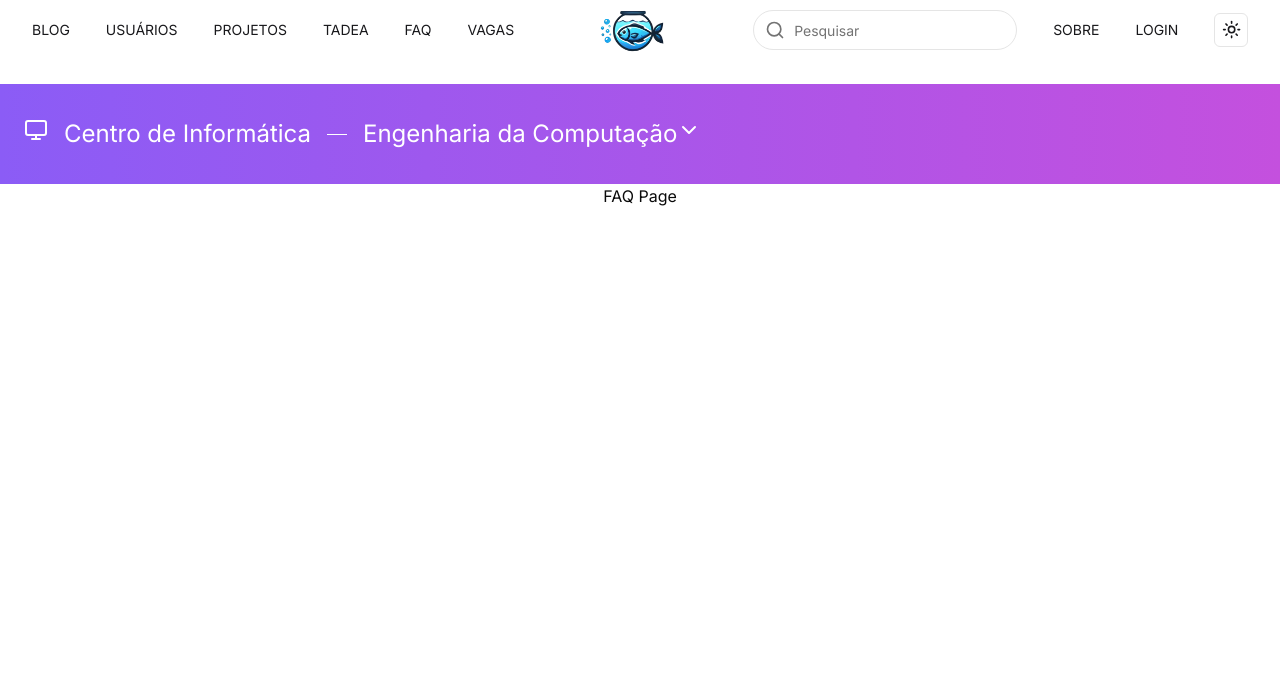
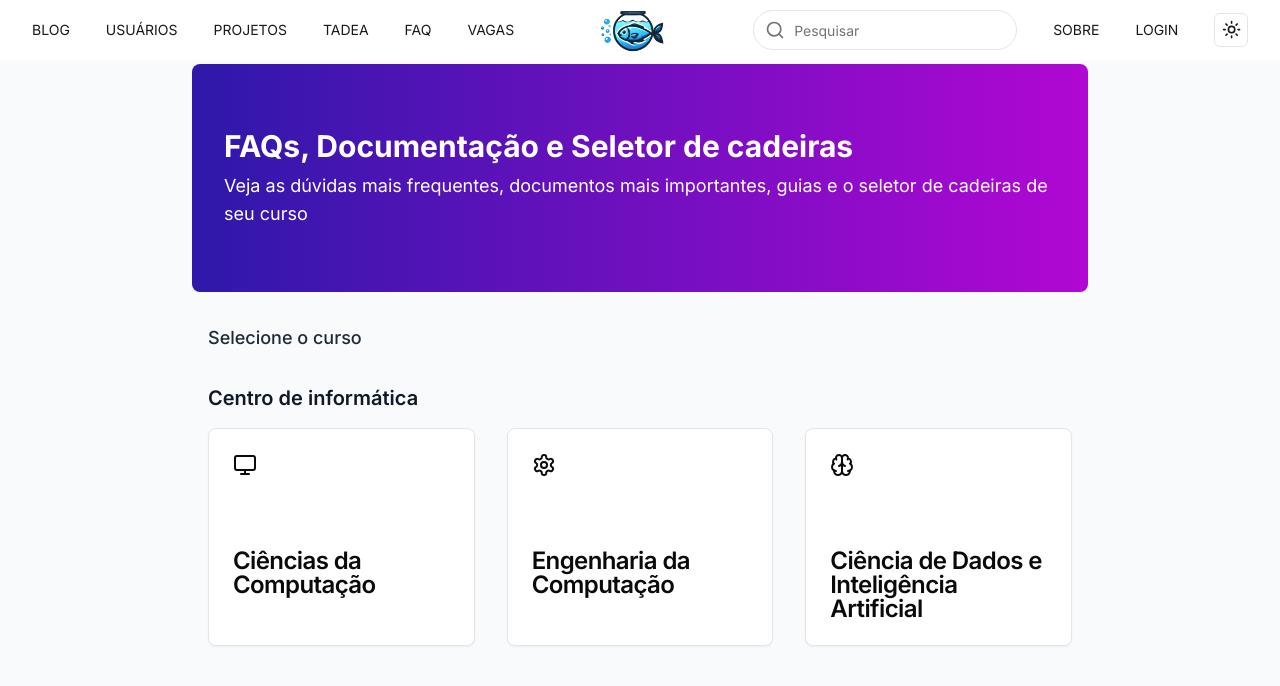
Before and after one commit to ralfferreira/aquario, a Next.js app in the folder frontend/: page /faq in a window 1280 px wide. Shown: the top 686 px of the page. Built offline with nearby package versions, Linux system fonts and the light colour scheme.

Commit message:
Development of the FAQ Page.

```diff
--- a/frontend/src/app/faq/page.tsx
+++ b/frontend/src/app/faq/page.tsx
@@ -1,20 +1,24 @@
-"use client"
+"use client";
 
-import GradientHeaderComponent from "@/components/Shared/GradientHeader";
-import MarkdownRenderer from "@/components/Shared/MarkdownRender";
-import GuideIndex from "@/components/Shared/GuideIndex";
+import CourseCard from "@/components/Pages/Guias/cousersCard";
 
 export default function Guias() {
   return (
-    <main className="flex min-h-screen flex-col items-center justify-between pt-6 px-0">
+    <main className="flex flex-col items-center min-h-screen bg-gray-50 dark:bg-black">
+      <div className="w-[90%] max-w-4xl bg-gradient-to-r from-[#2E18AA] to-[#B207D4] text-white py-16 px-8 text-left rounded-lg mt-16">
+        <h1 className="text-3xl font-bold">FAQs, Documentação e Seletor de cadeiras</h1>
+        <p className="mt-2 text-lg">Veja as dúvidas mais frequentes, documentos mais importantes, guias e o seletor de cadeiras de seu curso</p>
+      </div>
 
-      <GradientHeaderComponent academicCenter="Centro de Informática" courses={["Engenharia da Computação", "Ciência da Computação", "Ciência de Dados e Inteligência Artificial"]} currentCourse="Engenharia da Computação" />
-
-      <p>FAQ Page</p>
-
-      <GuideIndex data={[]} />
-
-      <MarkdownRenderer content={""} title={""} />
+      <section className="w-full max-w-4xl mt-8 px-4 text-left">
+        <h3 className="text-lg font-medium mb-8 text-gray-800 dark:text-gray-200">Selecione o curso</h3>
+        <h2 className="text-xl font-semibold mb-4 text-gray-900 dark:text-gray-100">Centro de informática</h2>
+        <div className="grid grid-cols-1 sm:grid-cols-2 md:grid-cols-3 gap-x-8 gap-y-4">
+          <CourseCard iconName="monitor">Ciências da Computação</CourseCard>
+          <CourseCard iconName="gear">Engenharia da Computação</CourseCard>
+          <CourseCard iconName="lightbulb">Ciência de Dados e Inteligência Artificial</CourseCard>
+        </div>
+      </section>
     </main>
   );
 }
--- a/frontend/src/components/Pages/Guias/cousersCard.tsx
+++ b/frontend/src/components/Pages/Guias/cousersCard.tsx
@@ -17,8 +17,8 @@ const CourseCard: FC<CourseCardProps> = ({ iconName, children }) => {
   const Icon = iconMap[iconName as keyof typeof iconMap];
 
   return (
-    <Card className="h-auto dark:text-dark-text dark:border-white hover:border-gray-900 hover:cursor-pointer
-                     transform hover:scale-105 transition-all duration-300 hover:text-gray-900">
+    <Card className="h-auto dark:text-dark-text dark:border-slate-600 hover:border-gray-900 hover:cursor-pointer
+                     hover:text-gray-900 dark:hover:border-slate-200">
       <CardHeader>
         <Icon className="w-6 h-6" />
       </CardHeader>
```
